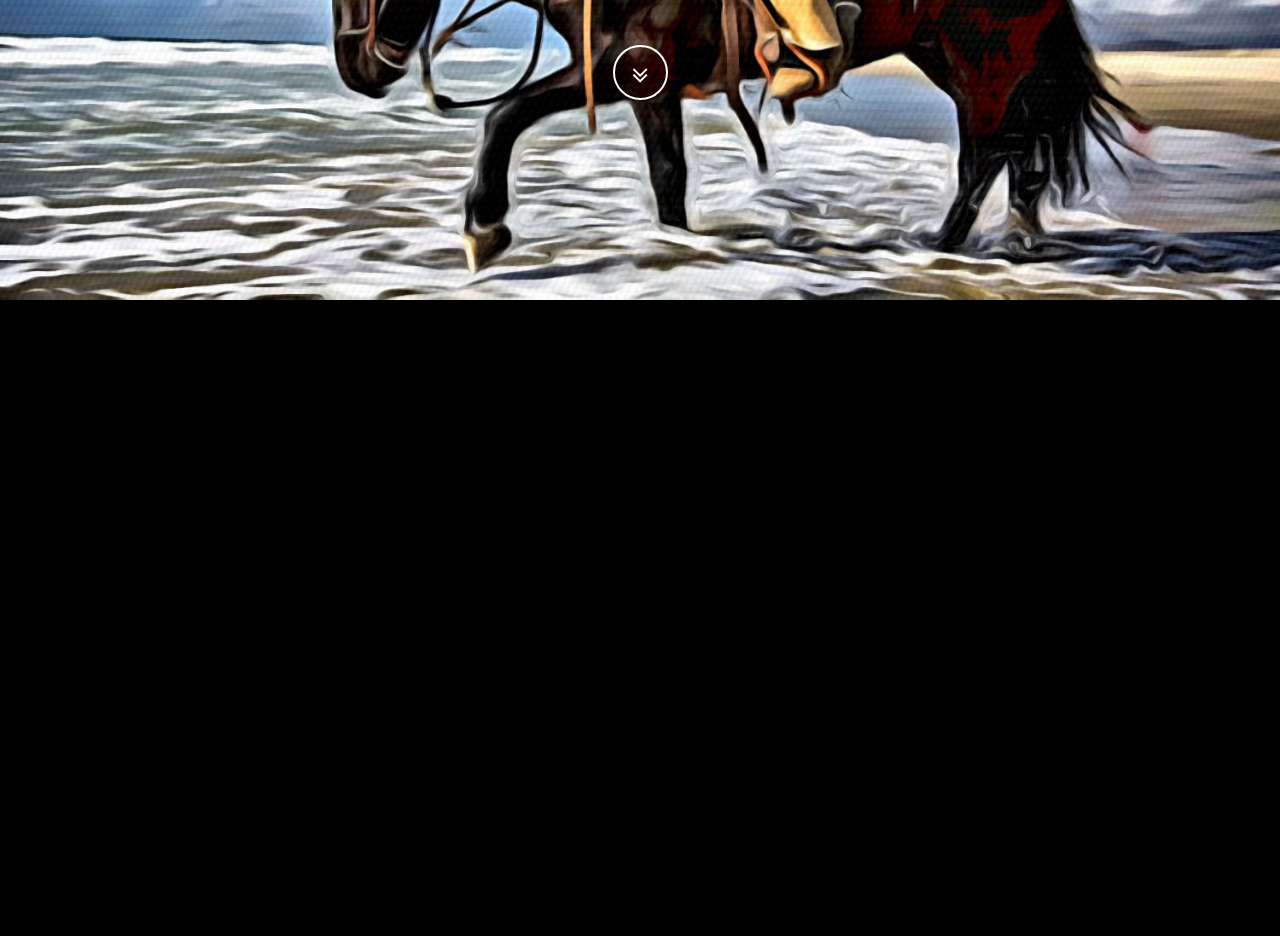
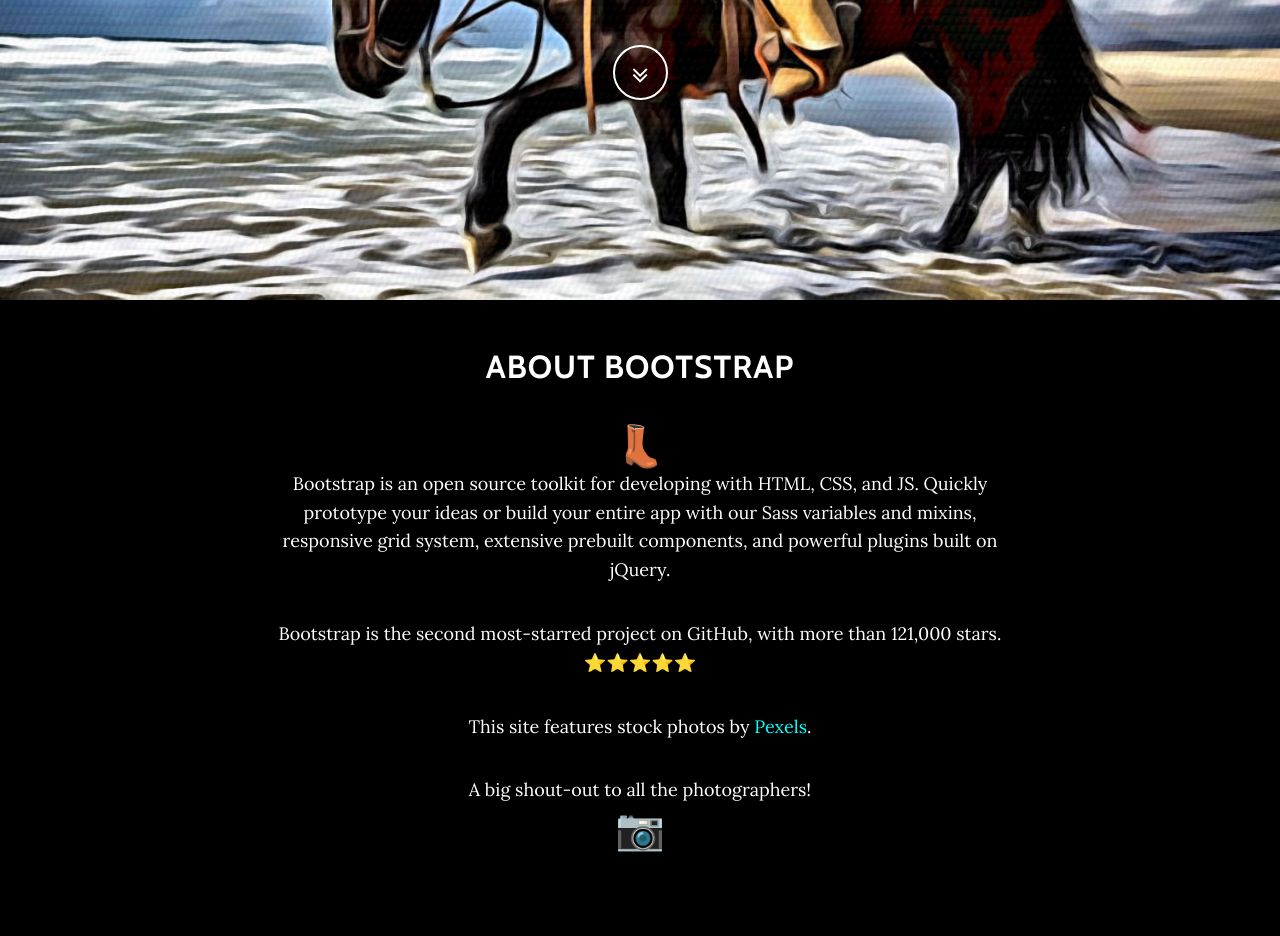
Before and after one commit to yisus82/zenva-bootstrap4, a website: page ResponsiveWebPage/index.html in a window 1280 px wide. Shown: the part 530-1466 px from the top of the page. Before the commit the page ends 830 px from the top, so only its background shows below. Drawn offline with nearby package versions, Linux system fonts and the light colour scheme.

Commit message:
About section

```diff
--- a/ResponsiveWebPage/css/styles.css
+++ b/ResponsiveWebPage/css/styles.css
@@ -142,6 +142,10 @@
   outline: none;
 }
 
+.content-section {
+  padding: 3rem;
+}
+
 @media (min-width: 768px) {
   p {
     font-size: 18px;
--- a/ResponsiveWebPage/index.html
+++ b/ResponsiveWebPage/index.html
@@ -73,6 +73,31 @@
       </div>
     </header>
 
+    <section id="about" class="content-section text-center">
+      <div class="container">
+        <div class="row">
+          <div class="col-lg-8 mx-auto">
+            <h2>About Bootstrap</h2>
+            <p>
+              <span class="h1">👢</span><br />Bootstrap is an open source toolkit for developing
+              with HTML, CSS, and JS. Quickly prototype your ideas or build your entire app with our
+              Sass variables and mixins, responsive grid system, extensive prebuilt components, and
+              powerful plugins built on jQuery.
+            </p>
+            <p>
+              Bootstrap is the second most-starred project on GitHub, with more than 121,000
+              stars.<br />⭐️⭐️⭐️⭐️⭐️
+            </p>
+            <p>
+              This site features stock photos by
+              <a href="http://www.pexels.com" target="_blank">Pexels</a>.
+            </p>
+            <p>A big shout-out to all the photographers!<br /><span class="h1">📷</span></p>
+          </div>
+        </div>
+      </div>
+    </section>
+
     <script src="https://code.jquery.com/jquery-3.4.1.min.js" crossorigin="anonymous"></script>
     <script
       src="https://cdnjs.cloudflare.com/ajax/libs/popper.js/1.14.7/umd/popper.min.js"
```
